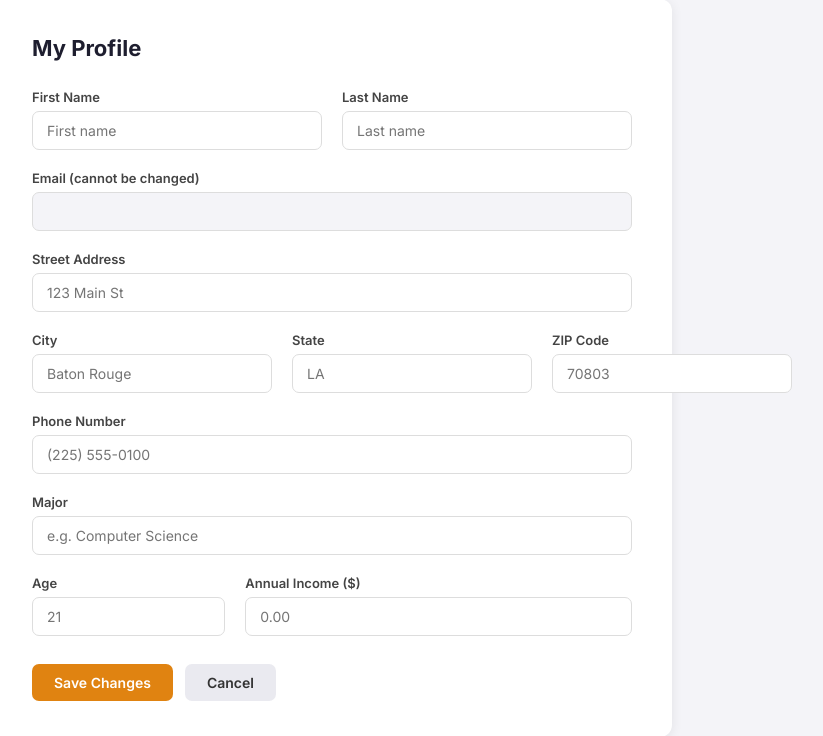
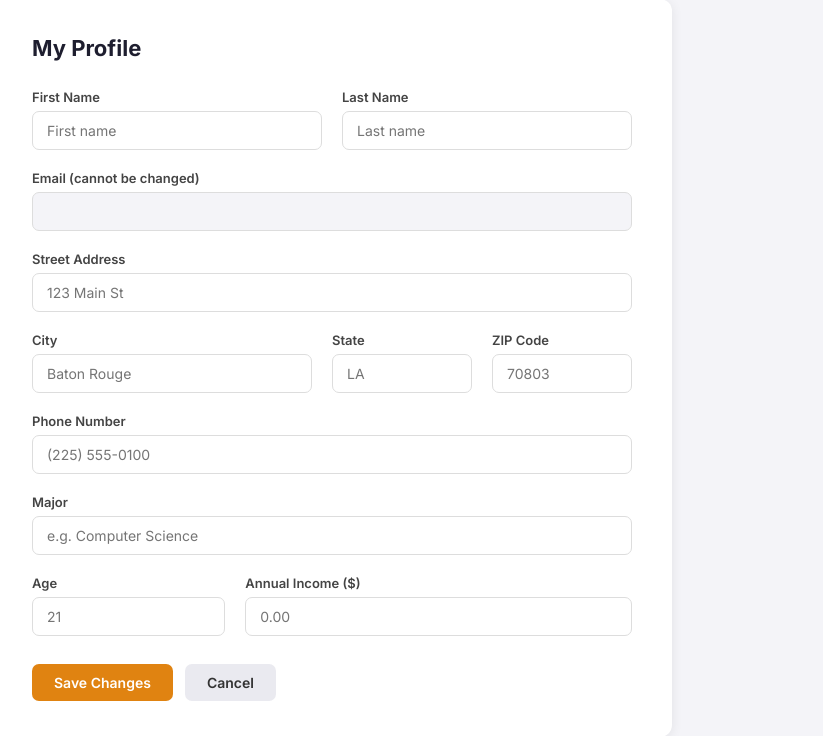
Before and after one commit to jvitorbarros15/Nittany-Auction-, a Flask app: template templates/bidder_profile.html in a window 1280 px wide. Shown: the part 117-853 px from the top of the page, without its empty margins (192-1015 px from the left). Run offline with Flask 3, Linux system fonts and the light colour scheme; the template is opened without the code that fills it, so the values that code supplies are empty.

Commit message:
Fix ZIP code and other flex fields overflowing profile card

```diff
--- a/templates/bidder_profile.html
+++ b/templates/bidder_profile.html
@@ -26,12 +26,12 @@
             <form method="POST" action="/bidder/profile">
 
                 <div style="display:flex; gap:20px;">
-                    <div class="form-group" style="flex:1;">
+                    <div class="form-group" style="flex:1; min-width:0;">
                         <label for="first_name">First Name</label>
                         <input type="text" id="first_name" name="first_name"
                                value="{{ profile['first_name'] if profile else '' }}" placeholder="First name">
                     </div>
-                    <div class="form-group" style="flex:1;">
+                    <div class="form-group" style="flex:1; min-width:0;">
                         <label for="last_name">Last Name</label>
                         <input type="text" id="last_name" name="last_name"
                                value="{{ profile['last_name'] if profile else '' }}" placeholder="Last name">
@@ -50,17 +50,17 @@
                 </div>
 
                 <div style="display:flex; gap:20px;">
-                    <div class="form-group" style="flex:2;">
+                    <div class="form-group" style="flex:2; min-width:0;">
                         <label for="city">City</label>
                         <input type="text" id="city" name="city"
                                value="{{ profile['city'] if profile else '' }}" placeholder="Baton Rouge">
                     </div>
-                    <div class="form-group" style="flex:1;">
+                    <div class="form-group" style="flex:1; min-width:0;">
                         <label for="state">State</label>
                         <input type="text" id="state" name="state" maxlength="2"
                                value="{{ profile['state'] if profile else '' }}" placeholder="LA">
                     </div>
-                    <div class="form-group" style="flex:1;">
+                    <div class="form-group" style="flex:1; min-width:0;">
                         <label for="zipcode">ZIP Code</label>
                         <input type="text" id="zipcode" name="zipcode"
                                value="{{ profile['zipcode'] if profile else '' }}" placeholder="70803">
@@ -80,12 +80,12 @@
                 </div>
 
                 <div style="display:flex; gap:20px;">
-                    <div class="form-group" style="flex:1;">
+                    <div class="form-group" style="flex:1; min-width:0;">
                         <label for="age">Age</label>
                         <input type="number" id="age" name="age" min="16" max="120"
                                value="{{ profile['age'] if profile and profile['age'] else '' }}" placeholder="21">
                     </div>
-                    <div class="form-group" style="flex:2;">
+                    <div class="form-group" style="flex:2; min-width:0;">
                         <label for="annual_income">Annual Income ($)</label>
                         <input type="number" id="annual_income" name="annual_income" step="0.01" min="0"
                                value="{{ profile['annual_income'] if profile and profile['annual_income'] else '' }}" placeholder="0.00">
```
